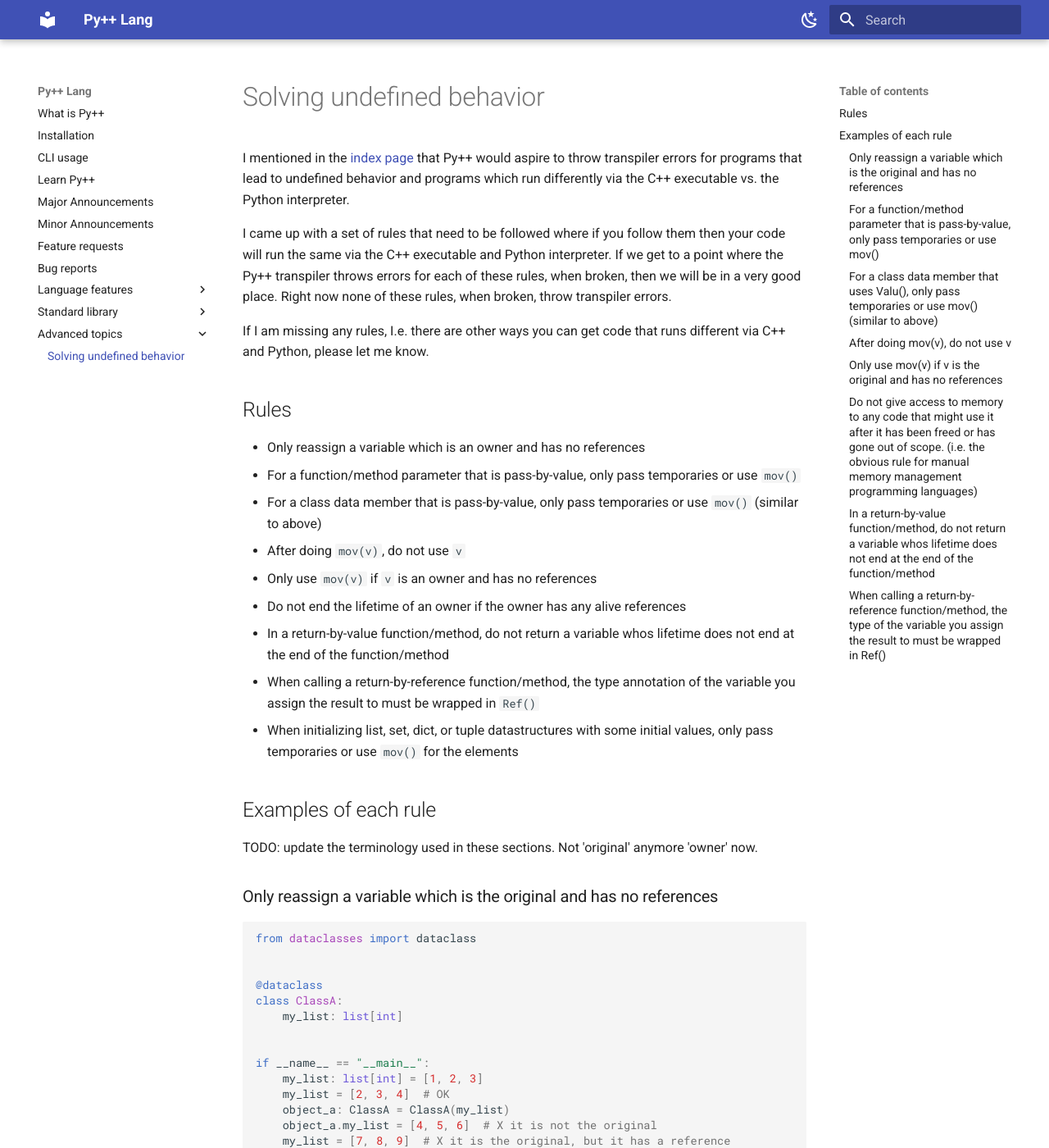
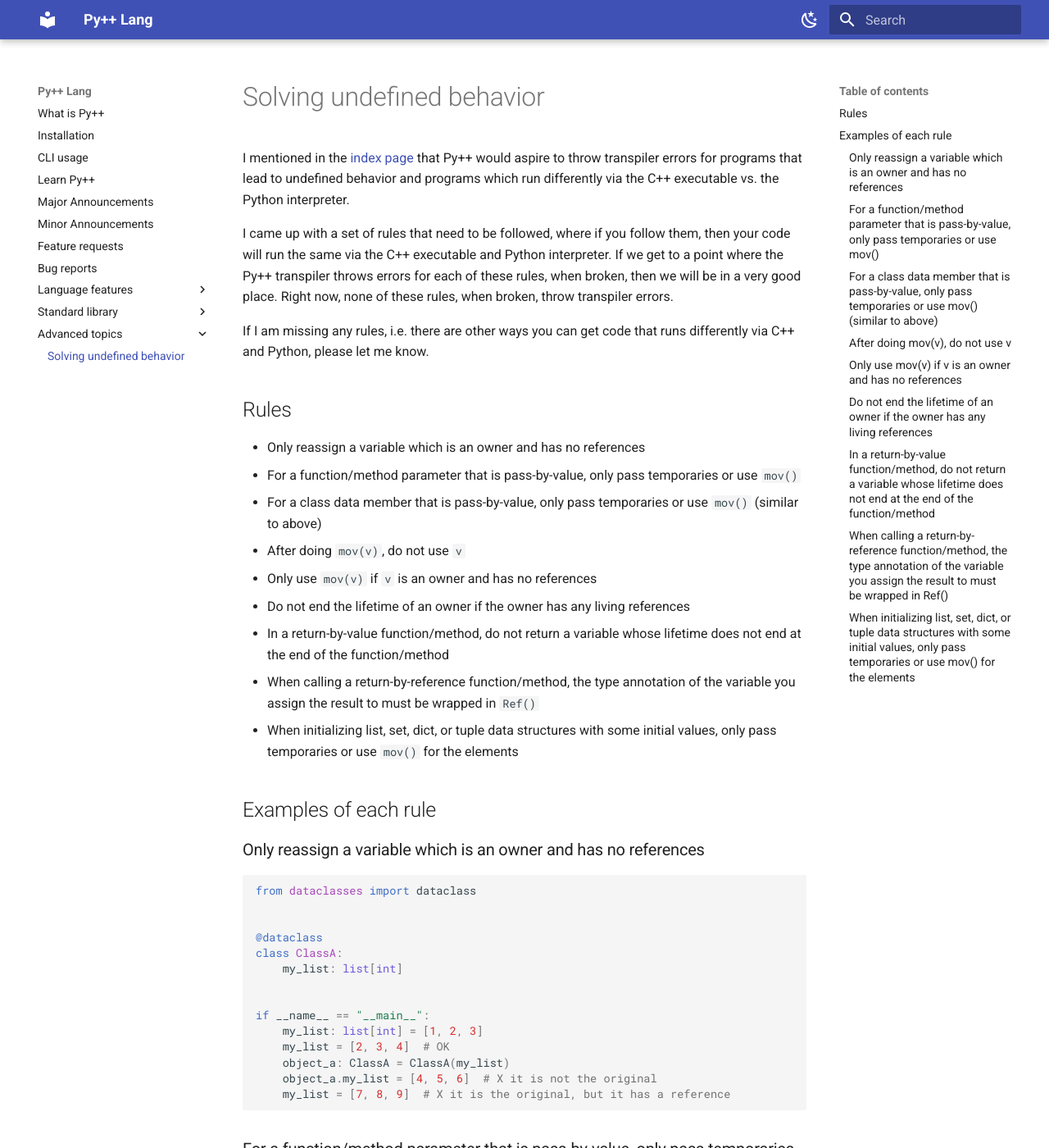
Before and after one commit to curtispuetz/pypp-docs, an MkDocs documentation site: the page built from docs/advanced/solving_undefined_behavior.md, in a window 1280 px wide and 1400 px high. Shown: the whole window at 82% size. Built offline with MkDocs 1.6.1 and Material for MkDocs 9.7.7, drawn with Linux system fonts in a browser that asks for light colours; some of the changed text lies outside the part shown.

Commit message:
Refine language and rules in undefined behavior documentation
Corrected terminology and grammar in the rules for solving undefined behavior.

````diff
--- a/docs/advanced/solving_undefined_behavior.md
+++ b/docs/advanced/solving_undefined_behavior.md
@@ -2,9 +2,9 @@
 
 I mentioned in the [index page](../index.md) that Py++ would aspire to throw transpiler errors for programs that lead to undefined behavior and programs which run differently via the C++ executable vs. the Python interpreter.
 
-I came up with a set of rules that need to be followed where if you follow them then your code will run the same via the C++ executable and Python interpreter. If we get to a point where the Py++ transpiler throws errors for each of these rules, when broken, then we will be in a very good place. Right now none of these rules, when broken, throw transpiler errors.
+I came up with a set of rules that need to be followed, where if you follow them, then your code will run the same via the C++ executable and Python interpreter. If we get to a point where the Py++ transpiler throws errors for each of these rules, when broken, then we will be in a very good place. Right now, none of these rules, when broken, throw transpiler errors.
 
-If I am missing any rules, I.e. there are other ways you can get code that runs different via C++ and Python, please let me know.
+If I am missing any rules, i.e. there are other ways you can get code that runs differently via C++ and Python, please let me know.
 
 ## Rules
 
@@ -13,16 +13,15 @@ If I am missing any rules, I.e. there are other ways you can get code that runs
 - For a class data member that is pass-by-value, only pass temporaries or use `mov()` (similar to above)
 - After doing `mov(v)`, do not use `v`
 - Only use `mov(v)` if `v` is an owner and has no references
-- Do not end the lifetime of an owner if the owner has any alive references
-- In a return-by-value function/method, do not return a variable whos lifetime does not end at the end of the function/method
+- Do not end the lifetime of an owner if the owner has any living references
+- In a return-by-value function/method, do not return a variable whose lifetime does not end at the end of the function/method
 - When calling a return-by-reference function/method, the type annotation of the variable you assign the result to must be wrapped in `Ref()`
-- When initializing list, set, dict, or tuple datastructures with some initial values, only pass temporaries or use `mov()` for the elements
+- When initializing list, set, dict, or tuple data structures with some initial values, only pass temporaries or use `mov()` for the elements
 
 
 ## Examples of each rule
-TODO: update the terminology used in these sections. Not 'original' anymore 'owner' now.
 
-### Only reassign a variable which is the original and has no references
+### Only reassign a variable which is an owner and has no references
 
 ```python
 from dataclasses import dataclass
@@ -67,7 +66,7 @@ if __name__ == "__main__":
     object_a2: auto = a_factory(my_list_1)  # X
 ```
 
-### For a class data member that uses `Valu()`, only pass temporaries or use `mov()` (similar to above)
+### For a class data member that is pass-by-value, only pass temporaries or use `mov()` (similar to above)
 
 ```python
 from pypp_python import Valu, mov, auto
@@ -106,7 +105,7 @@ if __name__ == "__main__":
     min_val: int = min(my_list_0)  # X
 ```
 
-### Only use `mov(v)` if `v` is the original and has no references
+### Only use `mov(v)` if `v` is an owner and has no references
 
 ```python
 from pypp_python import Valu, mov, auto
@@ -143,7 +142,7 @@ if __name__ == "__main__":
     object_a1: auto = class_a_factory(mov(my_list_2))  # X my_list_2 is the original, but it has a reference
 ```
 
-### Do not give access to memory to any code that might use it after it has been freed or has gone out of scope. (i.e. the obvious rule for manual memory management programming languages)
+### Do not end the lifetime of an owner if the owner has any living references
 
 ```python
 from pypp_python import Valu, mov, auto
@@ -164,7 +163,7 @@ if __name__ == "__main__":
     object_a: auto = a_factory()
 ```
 
-### In a return-by-value function/method, do not return a variable whos lifetime does not end at the end of the function/method
+### In a return-by-value function/method, do not return a variable whose lifetime does not end at the end of the function/method
 
 ```python
 from pypp_python import auto, Valu
@@ -184,7 +183,7 @@ if __name__ == "__main__":
     my_list: list[int] = object_a.get_my_list()
 ```
 
-### When calling a return-by-reference function/method, the type of the variable you assign the result to must be wrapped in `Ref()`
+### When calling a return-by-reference function/method, the type annotation of the variable you assign the result to must be wrapped in `Ref()`
 
 
 ```python
@@ -205,3 +204,7 @@ if __name__ == "__main__":
     my_list_1: Ref(list[int]) = object_a.get_my_list()  # OK
     my_list_2: list[int] = object_a.get_my_list()  # X
 ```
+
+### When initializing list, set, dict, or tuple data structures with some initial values, only pass temporaries or use `mov()` for the elements
+
+TODO
````
